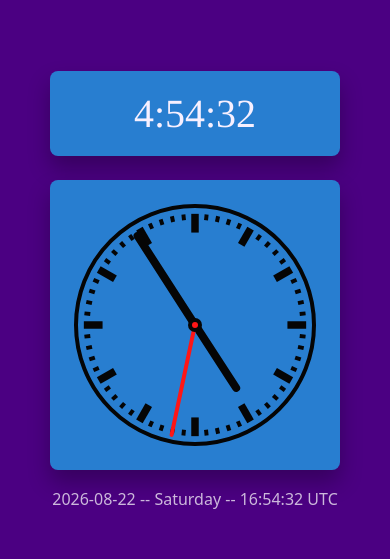
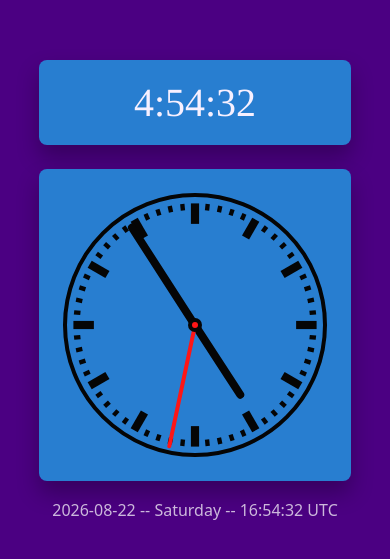
Before and after one commit to DougR22/clock-web, a plain HTML site: page index.html in a window 390 px wide. Shown: the part 129-688 px from the top of the page. Drawn offline with Linux system fonts and the light colour scheme.

Commit message:
On browser resize to smaller height, scale fit to viewport (esp on iPad browsers in windowing mode).

```diff
--- a/clock.css
+++ b/clock.css
@@ -24,14 +24,25 @@ body {
 }
 
 .clock-page {
+  position: relative;
+  width: 100%;
   min-height: 100vh;
+  min-height: 100dvh;
   display: grid;
   place-items: center;
-  padding: 22px;
+  padding: clamp(8px, 5vw, 22px);
+  overflow: hidden;
 }
 
 .clock-shell {
-  width: min(100%, 290px);
+  position: absolute;
+  top: 50%;
+  left: 50%;
+  width: min(320px, 80vw);
+  max-width: 100%;
+  min-width: 0;
+  transform: translate(-50%, -50%) scale(var(--clock-scale, 1));
+  transform-origin: center;
 }
 
 .digital-panel,
@@ -137,8 +148,13 @@ body {
 }
 
 .date-line {
+  width: max-content;
   margin: 13px 0 0;
   text-align: center;
+  white-space: nowrap;
+  position: relative;
+  left: 50%;
+  transform: translateX(-50%);
   font-family: system-ui, -apple-system, "Segoe UI", sans-serif;
   font-size: 16px;
   line-height: 2.0;
@@ -147,10 +163,6 @@ body {
 }
 
 @media (min-width: 720px) {
-  .clock-shell {
-    width: 320px;
-  }
-
   .digital-panel {
     min-height: 82px;
   }
--- a/clock.js
+++ b/clock.js
@@ -7,6 +7,8 @@ const clockMarks = document.querySelector("#clockMarks");
 const hourHand = document.querySelector("#hourHand");
 const minuteHand = document.querySelector("#minuteHand");
 const secondHand = document.querySelector("#secondHand");
+const clockPage = document.querySelector(".clock-page");
+const clockShell = document.querySelector(".clock-shell");
 let lastDisplayedSecond = -1;
 
 const digitalTimeFormatter12Hour = new Intl.DateTimeFormat("en-US", {
@@ -75,6 +77,26 @@ function drawClockMarks() {
   clockMarks.append(fragment);
 }
 
+function fitClockToViewport() {
+  clockShell.style.setProperty("--clock-scale", "1");
+
+  const pageStyles = window.getComputedStyle(clockPage);
+  const viewport = window.visualViewport;
+  const viewportWidth = viewport?.width ?? window.innerWidth;
+  const viewportHeight = viewport?.height ?? window.innerHeight;
+  const availableWidth = viewportWidth
+    - parseFloat(pageStyles.paddingLeft)
+    - parseFloat(pageStyles.paddingRight);
+  const availableHeight = viewportHeight
+    - parseFloat(pageStyles.paddingTop)
+    - parseFloat(pageStyles.paddingBottom);
+  const clockWidth = Math.max(clockShell.offsetWidth, dateLine.scrollWidth);
+  const clockHeight = clockShell.offsetHeight;
+  const scale = Math.min(1, availableWidth / clockWidth, availableHeight / clockHeight);
+
+  clockShell.style.setProperty("--clock-scale", String(scale));
+}
+
 function updateClock() {
   const now = new Date();
   const hours = now.getHours();
@@ -105,6 +127,7 @@ function updateClock() {
     digitalTime.dateTime = now.toISOString(); // Machine-readable UTC timestamp.
     dateLine.textContent = `${dateText} -- ${weekday} -- ${dateLineTimeText} ${zone}`;
     dateLine.dateTime = now.toISOString(); // Machine-readable UTC timestamp.
+    fitClockToViewport();
   }
 
   requestAnimationFrame(updateClock);
@@ -112,3 +135,6 @@ function updateClock() {
 
 drawClockMarks();
 updateClock();
+fitClockToViewport();
+window.addEventListener("resize", fitClockToViewport);
+window.visualViewport?.addEventListener("resize", fitClockToViewport);
```
